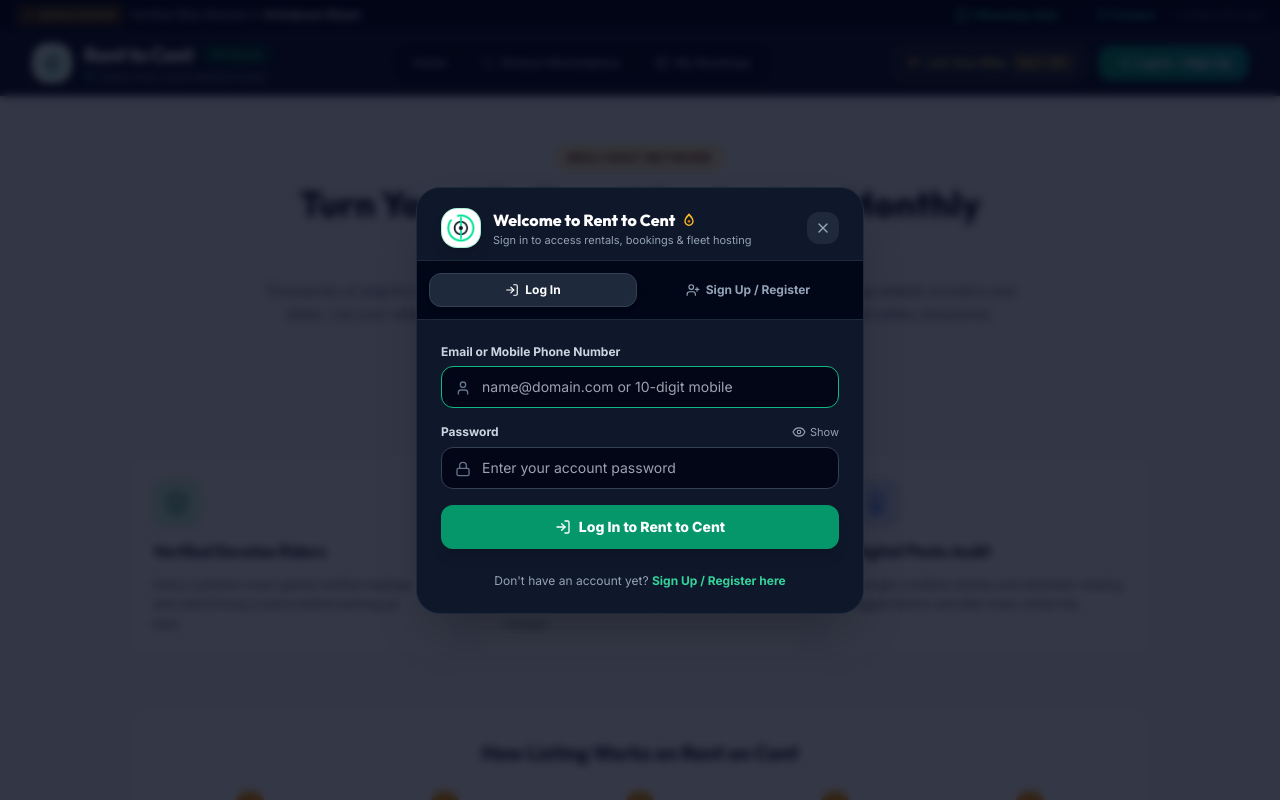
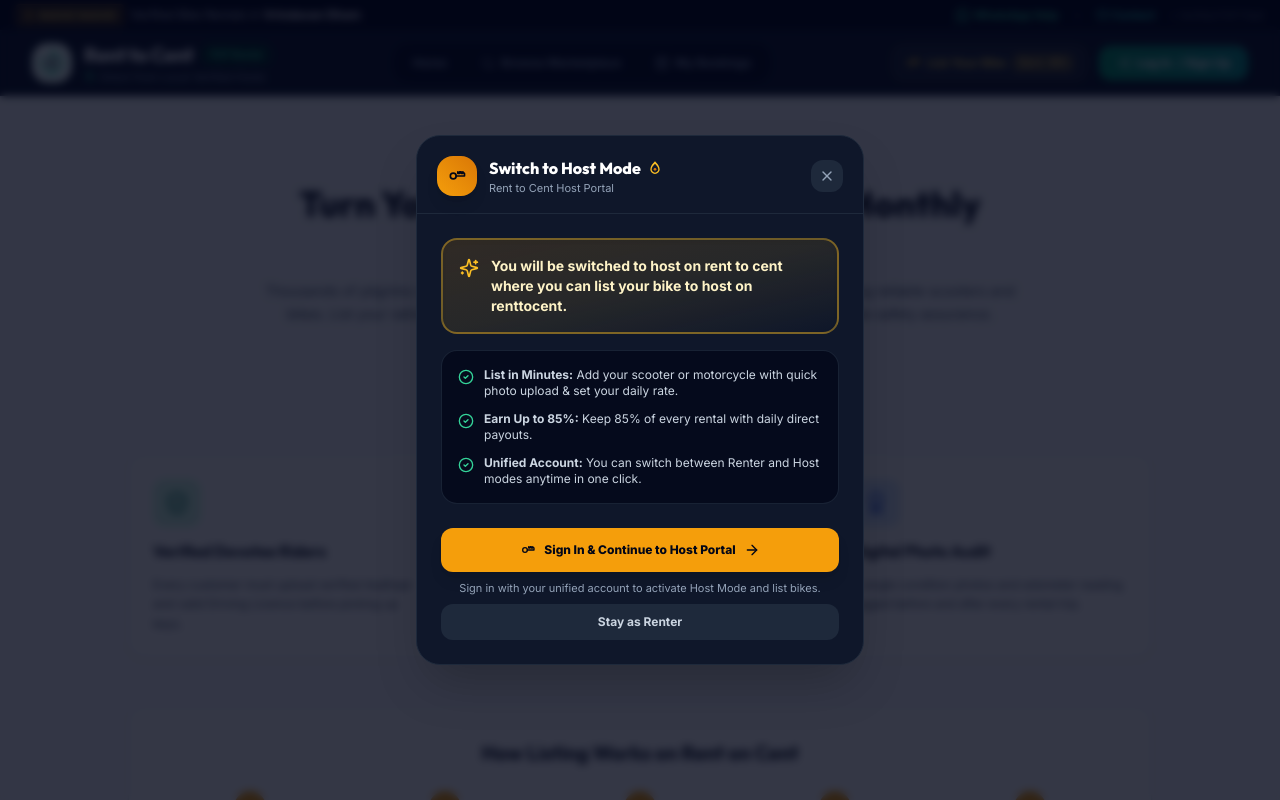
Before and after one commit to civdix/rentmeyoubike, a Next.js app: page /host in a window 1280 px wide. Both pictures are taken after a click on the button "List Your Bike Now". Shown: the top 800 px of the page. Built offline with nearby package versions, Linux system fonts and the light colour scheme; no server answers.

Commit message:
fix(host): fix Continue to Host button navigation, modal flow, role state, and unified login redirection

```diff
--- a/app/host/HostClient.jsx
+++ b/app/host/HostClient.jsx
@@ -19,12 +19,10 @@ export default function HostClient() {
   }
 
   const handleStartHosting = () => {
-    if (!currentUser) {
-      openLoginModal('owner');
-      return;
-    }
     if (promptSwitchToHost) {
       promptSwitchToHost();
+    } else if (!currentUser) {
+      openLoginModal('owner');
     } else {
       setRole('owner');
     }
--- a/app/providers.jsx
+++ b/app/providers.jsx
@@ -1,6 +1,7 @@
 'use client';
 
 import React from 'react';
+import { useRouter } from 'next/navigation';
 import { AppProvider, useApp } from '../src/context/AppContext';
 import { Header } from '../src/components/Header';
 import { Footer } from '../src/components/Footer';
@@ -42,6 +43,17 @@ function AppShell({ children }) {
     closeSwitchToHostModal,
     confirmSwitchToHost
   } = useApp();
+
+  const router = useRouter();
+
+  const handleConfirmSwitchToHost = () => {
+    confirmSwitchToHost();
+    try {
+      router.push('/host');
+    } catch {
+      if (typeof window !== 'undefined') window.location.href = '/host';
+    }
+  };
 
   return (
     <div className="min-h-screen flex flex-col bg-slate-50 text-slate-900 font-sans selection:bg-emerald-500 selection:text-white w-full max-w-full overflow-x-hidden">
@@ -129,7 +141,7 @@ function AppShell({ children }) {
           isOpen={isSwitchToHostModalOpen}
           currentUser={currentUser}
           onClose={closeSwitchToHostModal}
-          onConfirm={confirmSwitchToHost}
+          onConfirm={handleConfirmSwitchToHost}
           onRequireLogin={() => openLoginModal('owner')}
         />
       )}
--- a/src/components/Footer.jsx
+++ b/src/components/Footer.jsx
@@ -9,11 +9,7 @@ export const Footer = () => {
   const { setRole, legalConfig, openLoginModal, openContactModal, currentUser, logoutUser, promptSwitchToHost } = useApp();
 
   const handleHostClick = () => {
-    if (!currentUser) {
-      openLoginModal('owner');
-    } else {
-      promptSwitchToHost();
-    }
+    promptSwitchToHost();
   };
 
   return (
--- a/src/components/Header.jsx
+++ b/src/components/Header.jsx
@@ -59,8 +59,6 @@ export const Header = () => {
   const handleHostClick = () => {
     if (role === 'owner') {
       router.push('/host');
-    } else if (!currentUser) {
-      openLoginModal('owner');
     } else {
       promptSwitchToHost();
     }
--- a/src/components/LoginModal.jsx
+++ b/src/components/LoginModal.jsx
@@ -22,8 +22,9 @@ import {
 import { VrindavanFeatherIcon } from './CustomIcons';
 import { EmailVerificationField } from './EmailVerificationField';
 
-export const LoginModal = ({ initialMode = 'login', onClose, onSuccess }) => {
-  const { setRole, setCurrentUser, refreshData } = useApp();
+export const LoginModal = ({ initialMode = 'login', initialRole = 'customer', onClose, onSuccess }) => {
+  const { setRole, setCurrentUser, refreshData, loginRoleTarget } = useApp();
+  const targetRole = loginRoleTarget || initialRole || 'customer';
 
   // Mode: 'login' | 'signup'
   const [mode, setMode] = useState(initialMode || 'login');
@@ -97,9 +98,15 @@ export const LoginModal = ({ initialMode = 'login', onClose, onSuccess }) => {
 
       if (res?.success) {
         if (setCurrentUser) setCurrentUser(res.user);
-        // If authorized as admin, switch to admin; otherwise start on Renter view
+        // If authorized as admin, switch to admin; if target was host, switch to owner and route to /host; otherwise start on Renter view
         if (res.role === 'admin' || res.user?.role === 'admin') {
           setRole('admin');
+        } else if (targetRole === 'owner') {
+          setRole('owner');
+          localStorage.setItem('vr_role', 'owner');
+          if (typeof window !== 'undefined' && window.location.pathname !== '/host') {
+            window.location.href = '/host';
+          }
         } else {
           setRole('customer');
         }
@@ -166,12 +173,19 @@ export const LoginModal = ({ initialMode = 'login', onClose, onSuccess }) => {
       if (res?.success) {
         setSuccessMsg('Account created successfully! Logging you in...');
         if (setCurrentUser) setCurrentUser(res.user);
-        // First view on registration is the Renter view
-        setRole('customer');
+        if (targetRole === 'owner') {
+          setRole('owner');
+          localStorage.setItem('vr_role', 'owner');
+        } else {
+          setRole('customer');
+        }
         if (refreshData) refreshData();
         if (onSuccess) onSuccess(res.user);
         setTimeout(() => {
           onClose();
+          if (targetRole === 'owner' && typeof window !== 'undefined' && window.location.pathname !== '/host') {
+            window.location.href = '/host';
+          }
         }, 600);
       } else {
         setErrorMsg(res?.error || 'Registration failed. Please try again.');
@@ -243,6 +257,15 @@ export const LoginModal = ({ initialMode = 'login', onClose, onSuccess }) => {
             <span>Sign Up / Register</span>
           </button>
         </div>
+
+        {targetRole === 'owner' && (
+          <div className="bg-amber-500/15 border-b border-amber-500/30 px-4 py-2 text-amber-200 text-xs flex items-center gap-2">
+            <Key className="w-4 h-4 text-amber-400 shrink-0" />
+            <span className="leading-tight">
+              Sign in with your unified account to activate <strong>Host Mode</strong> and list your bike.
+            </span>
+          </div>
+        )}
 
         {/* Form Body - Scrollable */}
         <div className="p-4 sm:p-6 overflow-y-auto space-y-4">
--- a/src/components/MobileBottomNav.jsx
+++ b/src/components/MobileBottomNav.jsx
@@ -49,8 +49,6 @@ export const MobileBottomNav = () => {
   const handleHostAction = () => {
     if (role === 'owner') {
       if (typeof window !== 'undefined') window.location.href = '/host';
-    } else if (!currentUser) {
-      openLoginModal('owner');
     } else {
       promptSwitchToHost();
     }
--- a/src/components/SwitchToHostModal.jsx
+++ b/src/components/SwitchToHostModal.jsx
@@ -1,5 +1,5 @@
 import React from 'react';
-import { X, ArrowRight, CheckCircle2, Sparkles } from 'lucide-react';
+import { X, ArrowRight, CheckCircle2, Sparkles, LogIn } from 'lucide-react';
 import { VrindavanFeatherIcon, KeyHandoverIcon } from './CustomIcons';
 
 export const SwitchToHostModal = ({ isOpen, onClose, onConfirm, currentUser, onRequireLogin }) => {
@@ -11,7 +11,12 @@ export const SwitchToHostModal = ({ isOpen, onClose, onConfirm, currentUser, onR
       onRequireLogin();
       return;
     }
-    onConfirm();
+    if (onConfirm) {
+      onConfirm();
+    }
+    if (typeof window !== 'undefined' && window.location.pathname !== '/host') {
+      window.location.href = '/host';
+    }
   };
 
   return (
@@ -34,6 +39,7 @@ export const SwitchToHostModal = ({ isOpen, onClose, onConfirm, currentUser, onR
             </div>
           </div>
           <button
+            type="button"
             onClick={onClose}
             className="w-8 h-8 rounded-xl bg-slate-800 hover:bg-slate-750 flex items-center justify-center text-slate-400 hover:text-white transition-colors cursor-pointer"
           >
@@ -57,7 +63,7 @@ export const SwitchToHostModal = ({ isOpen, onClose, onConfirm, currentUser, onR
           <div className="bg-slate-950/70 border border-slate-800/80 rounded-2xl p-4 space-y-3 text-xs">
             <div className="flex items-start gap-2.5 text-slate-300">
               <CheckCircle2 className="w-4 h-4 text-emerald-400 shrink-0 mt-0.5" />
-              <span><strong>List in Minutes:</strong> Add your scooter or motorcycle with quick photo upload & set your daily rate.</span>
+              <span><strong>List in Minutes:</strong> Add your scooter or motorcycle with quick photo upload &amp; set your daily rate.</span>
             </div>
             <div className="flex items-start gap-2.5 text-slate-300">
               <CheckCircle2 className="w-4 h-4 text-emerald-400 shrink-0 mt-0.5" />
@@ -72,15 +78,23 @@ export const SwitchToHostModal = ({ isOpen, onClose, onConfirm, currentUser, onR
           {/* Action Buttons */}
           <div className="space-y-2 pt-2">
             <button
+              type="button"
               onClick={handleConfirm}
               className="w-full bg-amber-500 hover:bg-amber-400 text-slate-950 font-extrabold py-3.5 px-4 rounded-xl shadow-lg transition-all active:scale-[0.98] text-xs flex items-center justify-center gap-2 cursor-pointer"
             >
               <KeyHandoverIcon className="w-4 h-4 text-slate-950" />
-              <span>Continue to Host Portal</span>
+              <span>{currentUser ? 'Continue to Host Portal' : 'Sign In & Continue to Host Portal'}</span>
               <ArrowRight className="w-4 h-4 text-slate-950" />
             </button>
 
+            {!currentUser && (
+              <p className="text-[11px] text-center text-slate-400">
+                Sign in with your unified account to activate Host Mode and list bikes.
+              </p>
+            )}
+
             <button
+              type="button"
               onClick={onClose}
               className="w-full bg-slate-800 hover:bg-slate-750 text-slate-300 font-bold py-2.5 px-4 rounded-xl text-xs transition-colors cursor-pointer"
             >
--- a/src/context/AppContext.jsx
+++ b/src/context/AppContext.jsx
@@ -349,7 +349,13 @@ export const AppProvider = ({ children }) => {
   const confirmSwitchToHost = () => {
     setIsSwitchToHostModalOpen(false);
     handleSetRole('owner');
-    window.scrollTo({ top: 0, behavior: 'smooth' });
+    if (typeof window !== 'undefined') {
+      if (window.location.pathname !== '/host') {
+        window.location.href = '/host';
+      } else {
+        window.scrollTo({ top: 0, behavior: 'smooth' });
+      }
+    }
   };
 
   // Auth & RBAC Actions
--- a/src/views/OwnerView.jsx
+++ b/src/views/OwnerView.jsx
@@ -208,11 +208,7 @@ export const OwnerView = () => {
       return;
     }
 
-    if (currentUser.role !== 'owner' && currentUser.role !== 'admin') {
-      alert('You must be signed in with a Fleet Host account to list a vehicle.');
-      openLoginModal('owner');
-      return;
-    }
+
 
     if (!hostIdDoc.uploaded || !hostPanDoc.uploaded) {
       alert('Please upload your Government Photo ID and PAN Card in Step 2.');
@@ -426,7 +422,9 @@ export const OwnerView = () => {
             <button
               onClick={() => {
                 setRole('customer');
-                if (setCustomerTab) setCustomerTab('browse');
+                if (typeof window !== 'undefined') {
+                  window.location.href = '/';
+                }
               }}
               className="w-full bg-slate-100 hover:bg-slate-200 text-slate-700 font-bold py-3 rounded-xl text-xs transition-colors cursor-pointer"
             >
```
